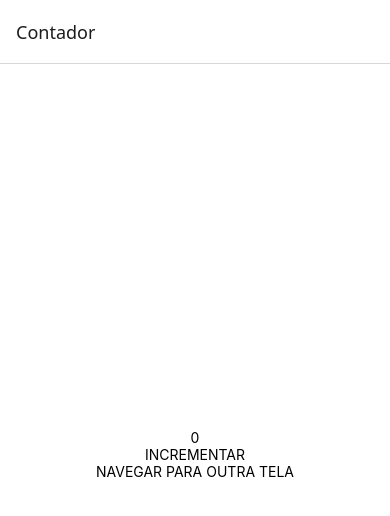
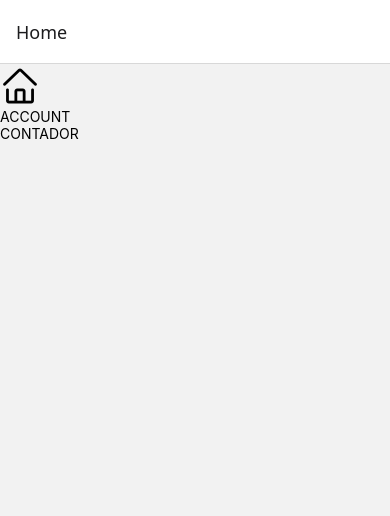
Before and after one commit to jonasdhein/crieti-2024, a React Native app: screen /Home in a window 390 px wide. Shown: the top 516 px of the page. Built offline with nearby package versions, Linux system fonts and the light colour scheme.

Commit message:
Criacao da tela de home

```diff
--- a/App.tsx
+++ b/App.tsx
@@ -1,6 +1,7 @@
 import { StatusBar } from 'expo-status-bar';
-import { Contador } from './src/components/Contador';
-import { Account } from './src/components/Account';
+import { Contador } from './src/screens/Contador';
+import { Account } from './src/screens/Account';
+import { Home } from './src/screens/Home';
 import { createNativeStackNavigator } from '@react-navigation/native-stack';
 import { NavigationContainer } from '@react-navigation/native';
 
@@ -9,7 +10,8 @@
 export default function App() {
   return (
     <NavigationContainer>
-      <Stack.Navigator>
+      <Stack.Navigator initialRouteName="Home">
+        <Stack.Screen name="Home" component={Home} />
         <Stack.Screen name="Contador" component={Contador} />
         <Stack.Screen name="Account" component={Account} />
       </Stack.Navigator>
--- /dev/null
+++ b/src/components/Icon.tsx
@@ -0,0 +1,12 @@
+import { AntDesign } from '@expo/vector-icons';
+
+type TIcon = {
+    name: string | any;
+    size?: number;
+}
+
+export function Icon({name, size = 40} : TIcon) {
+    return (
+        <AntDesign name={name} size={size} color='black' />
+    );
+}
--- a/src/components/Contador.tsx
+++ b/src/screens/Contador.tsx
@@ -4,21 +4,20 @@
 
 export const Contador = () => {
 
-    const navigator = useNavigation();
+    const navigation = useNavigation(); //cria a variável que permite a navegação
 
     const [count, setCount] = useState<number>(0);
 
     return (
         <SafeAreaView style={styles.container}>
             <Text>{count}</Text>
-            <TouchableOpacity
-                onPress={() => setCount(count + 1)}>
+            <TouchableOpacity onPress={() => setCount(count + 1)}>
                 <Text>INCREMENTAR</Text>
             </TouchableOpacity>
 
             <TouchableOpacity
                 onPress={() => {
-                    navigator.navigate("Account");
+                    navigation.navigate("Account");
                 }}>
                 <Text>NAVEGAR PARA OUTRA TELA</Text>
             </TouchableOpacity>
--- /dev/null
+++ b/src/screens/Home.tsx
@@ -0,0 +1,22 @@
+import { SafeAreaView, Text, TouchableOpacity } from 'react-native';
+import { Icon } from '../components/Icon';
+import { useNavigation } from '@react-navigation/native';
+
+export function Home() {
+
+    const navigation = useNavigation();
+
+  return (
+    <SafeAreaView>
+        <Icon name='home' />
+
+        <TouchableOpacity onPress={() => navigation.navigate('Account')}>
+            <Text>ACCOUNT</Text>
+        </TouchableOpacity>
+
+        <TouchableOpacity>
+            <Text>CONTADOR</Text>
+        </TouchableOpacity>
+    </SafeAreaView>
+  );
+}
```
Also changed, not shown: src/screens/Account.tsx (renamed from src/components/Account.tsx).
